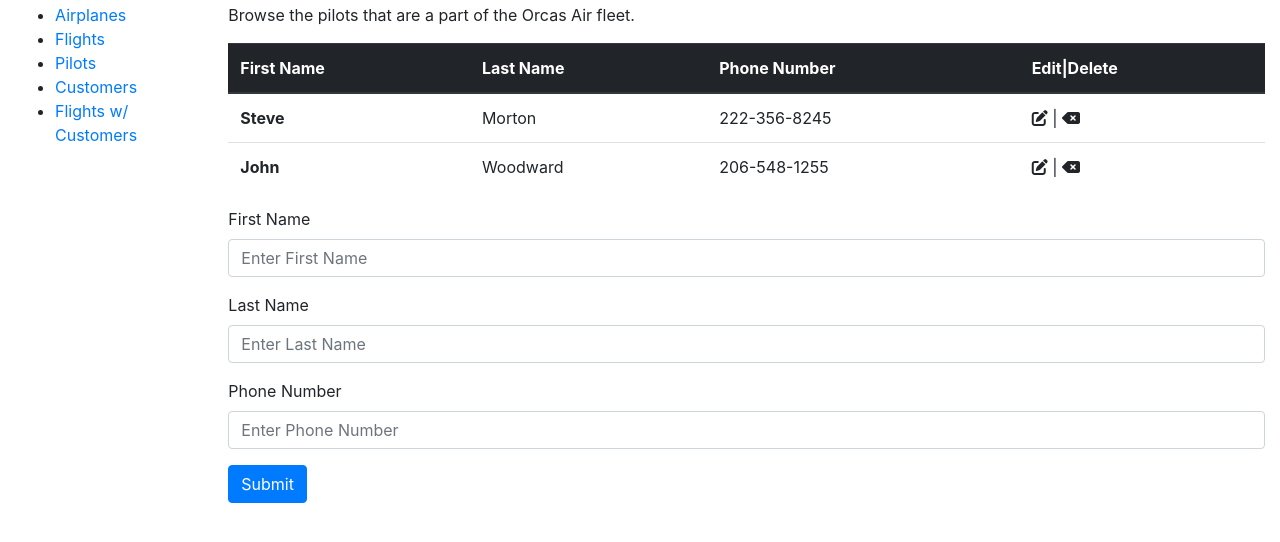
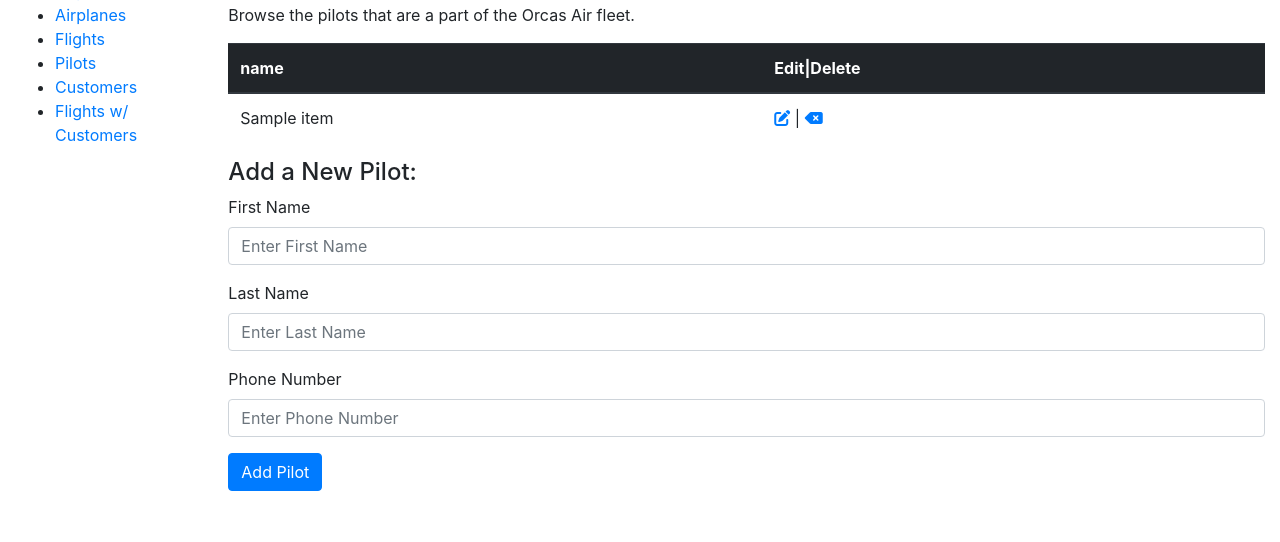
Before and after one commit to jodahoney/cs340_project, a Flask app: template project/templates/pilots.html in a window 1280 px wide. Shown: the part 109-651 px from the top of the page. Run offline with Flask 2, Linux system fonts and the light colour scheme; the template is opened without the code that fills it: most values are stand-ins (such as "Sample title", 1, 10 or a date in 2020); some libraries are stand-ins or nearby versions.

Commit message:
Implemented and tested Pilots

```diff
--- a/project/app.py
+++ b/project/app.py
@@ -173,9 +173,76 @@ def flights():
     return render_template('flights.html')
 
 # Pilots
-@app.route('/pilots')
+@app.route("/pilots", methods=["POST", "GET"])
 def pilots():
-    return render_template('pilots.html')
+
+    # insert into the airports entity
+    if request.method == "POST":
+        # fire off if user presses the Add Person button
+        if request.form.get("Add_Pilot"):
+            # grab user form inputs
+            fname = request.form["FirstName"]
+            lname = request.form["LastName"]
+            phone_number = request.form["PhoneNumber"]
+
+            # assuming no null inputs
+            query = "INSERT INTO Pilots (`FirstName`, `LastName`, `PhoneNumber`) VALUES (%s, %s, %s);"
+            cursor = db.execute_query(db_connection=db_connection, query=query, query_params=(fname, lname, phone_number))
+            results = cursor.fetchall()
+
+            return redirect("/pilots")
+
+    # Grab Airports data so we send it to our template to display
+    if request.method == "GET":
+        # db query to grab all the people in bsg_people
+        query = "SELECT * FROM Pilots;"
+        cursor = db.execute_query(db_connection=db_connection, query=query)
+        data = cursor.fetchall()
+
+        # render edit_people page passing our query data and homeworld data to the edit_people template
+        return render_template("pilots.html", data=data)
+
+
+# route for delete functionality, deleting an airport
+# we want to pass the 'id' value of that person on button click (see HTML) via the route
+@app.route("/delete-pilots/<string:id>")
+def delete_pilot(id):
+    # mySQL query to delete the person with our passed id
+    query = "DELETE FROM Pilots WHERE PilotID = '%s';" % (id)
+    cursor = db.execute_query(db_connection=db_connection, query=query)
+    data = cursor.fetchall()
+
+    # redirect back to airport page
+    return redirect("/pilots")
+
+
+# route for edit functionality, updating the attributes of a person in bsg_people
+# similar to our delete route, we want to the pass the 'id' value of that person on button click (see HTML) via the route
+@app.route("/edit-pilot/<string:id>", methods=["POST", "GET"])
+def edit_pilot(id):
+    if request.method == "GET":
+        # mySQL query to grab the info of the person with our passed id
+        query = "SELECT * FROM Pilots WHERE PilotID = '%s';" % (id)
+        cursor = db.execute_query(db_connection=db_connection, query=query)
+        data = cursor.fetchall()
+
+        return render_template("edit_pilot.html", data=data)
+
+    # meat and potatoes of our update functionality
+    if request.method == "POST":
+        if request.form.get("Edit_Pilot"):
+            # grab user form inputs
+            fname = request.form["FirstName"]
+            lname = request.form["LastName"]
+            phone_number = request.form["PhoneNumber"]
+
+            # . UPDATE table_name SET column1 = value1, column2 = value2 WHERE id=100;
+            query = "UPDATE Pilots SET Pilots.FirstName = %s, Pilots.LastName = %s, Pilots.PhoneNumber = %s WHERE Pilots.PilotID = %s;"
+            cursor = db.execute_query(db_connection=db_connection, query=query, query_params=(fname, lname, phone_number, id))
+            data = cursor.fetchall()
+            print(data)
+            # redirect back to people page after we execute the update query
+            return redirect("/pilots")
 
 # Customers
 @app.route('/customers')
--- a/project/templates/pilots.html
+++ b/project/templates/pilots.html
@@ -13,49 +13,61 @@
   <table class="table">
     <thead class="thead-dark">
     <tr>
-        <th scope="col">First Name</th>
-        <th scope="col">Last Name</th>
-        <th scope="col">Phone Number</th>
+        <!-- Iterate through each key in the first entry to get the
+        column name -->
+        {% for key in data[0].keys() %}
+
+        <!-- Create a <th> tag with the key inside of it, this will be
+        our header row -->
+        <th scope="col">{{ key }}</th>
+
+        <!-- End of this for loop -->
+        {% endfor %}
         <th scope="col">Edit|Delete</th>
     </tr>
-    </thead>
     <tbody>
+
+    <!-- Now, iterate through every person in bsg_people -->
+    {% for item in data %}
     <tr>
-        <th scope="row">Steve</th>
-        <td>Morton</td>
-        <td>222-356-8245</td>
+        <!-- Then iterate through every key in the current person dictionary -->
+        {% for key in item.keys() %}
+
+        <!-- Create a <td> element with the value of that key in it -->
+        <td>{{item[key]}}</td>
+        {% endfor %}
         <td>
+            <a href="{{ url_for('edit_pilot', id=item.PilotID) }}">
                 <i class="fa-solid fa-pen-to-square"></i>
+            </a>
             |
+            <a href="{{ url_for('delete_pilot', id=item.PilotID) }}">
                 <i class="fa-solid fa-delete-left"></i>
+            </a>
+
         </td>
     </tr>
-      <tr>
-        <th scope="row">John</th>
-        <td>Woodward</td>
-        <td>206-548-1255</td>
-        <td>
-          <i class="fa-solid fa-pen-to-square"></i>
-          |
-          <i class="fa-solid fa-delete-left"></i>
-        </td>
-      </tr>
-    </tbody>
+    {% endfor %}
     </table>
 
-  <form>
+    <h4>Add a New Pilot:</h4>
+
+    <form id="Add_Pilot" action="{{ url_for('pilots') }}" method="post">
       <div class="form-group">
-      <label for="firstNameInput">First Name</label>
-      <input type="datetime" class="form-control" id="firstNameInput" placeholder="Enter First Name">
+        <label for=FirstName> First Name </label>
+        <input type="text" class="form-control" id="FirstName" name="FirstName" placeholder="Enter First Name">
       </div>
+
       <div class="form-group">
-      <label for="lastNameInput">Last Name</label>
-      <input type="datetime" class="form-control" id="lastNameInput" placeholder="Enter Last Name">
+        <label for=LastName> Last Name </label>
+        <input type="text" class="form-control" id="LastName" name="LastName" placeholder="Enter Last Name">
       </div>
+
       <div class="form-group">
-      <label for="phoneNumberInput">Phone Number</label>
-      <input type="phone" class="form-control" id="phoneNumberInput" placeholder="Enter Phone Number">
+        <label for=PhoneNumber> Phone Number </label>
+        <input type="text" class="form-control" id="PhoneNumber" name="PhoneNumber" placeholder="Enter Phone Number">
       </div>
-    <button type="submit" class="btn btn-primary">Submit</button>
+
+      <input type="submit" name="Add_Pilot" value="Add Pilot" class="btn btn-primary">
     </form>
 {% endblock %}
```
Also changed, not shown: project/templates/edit_pilot.html (added, +21 -0 lines). Lines whose indentation alone changed are shown as unchanged.
